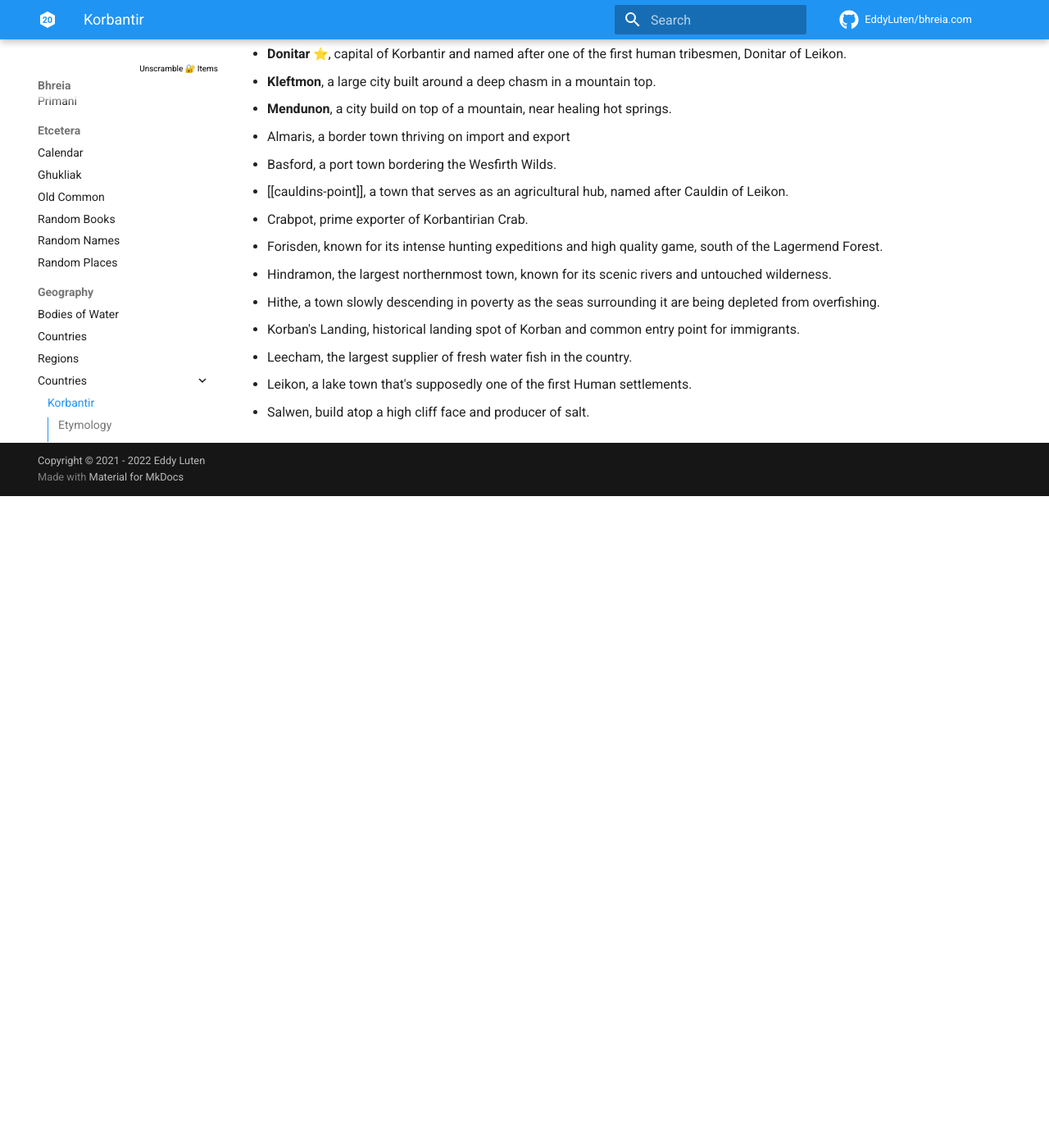
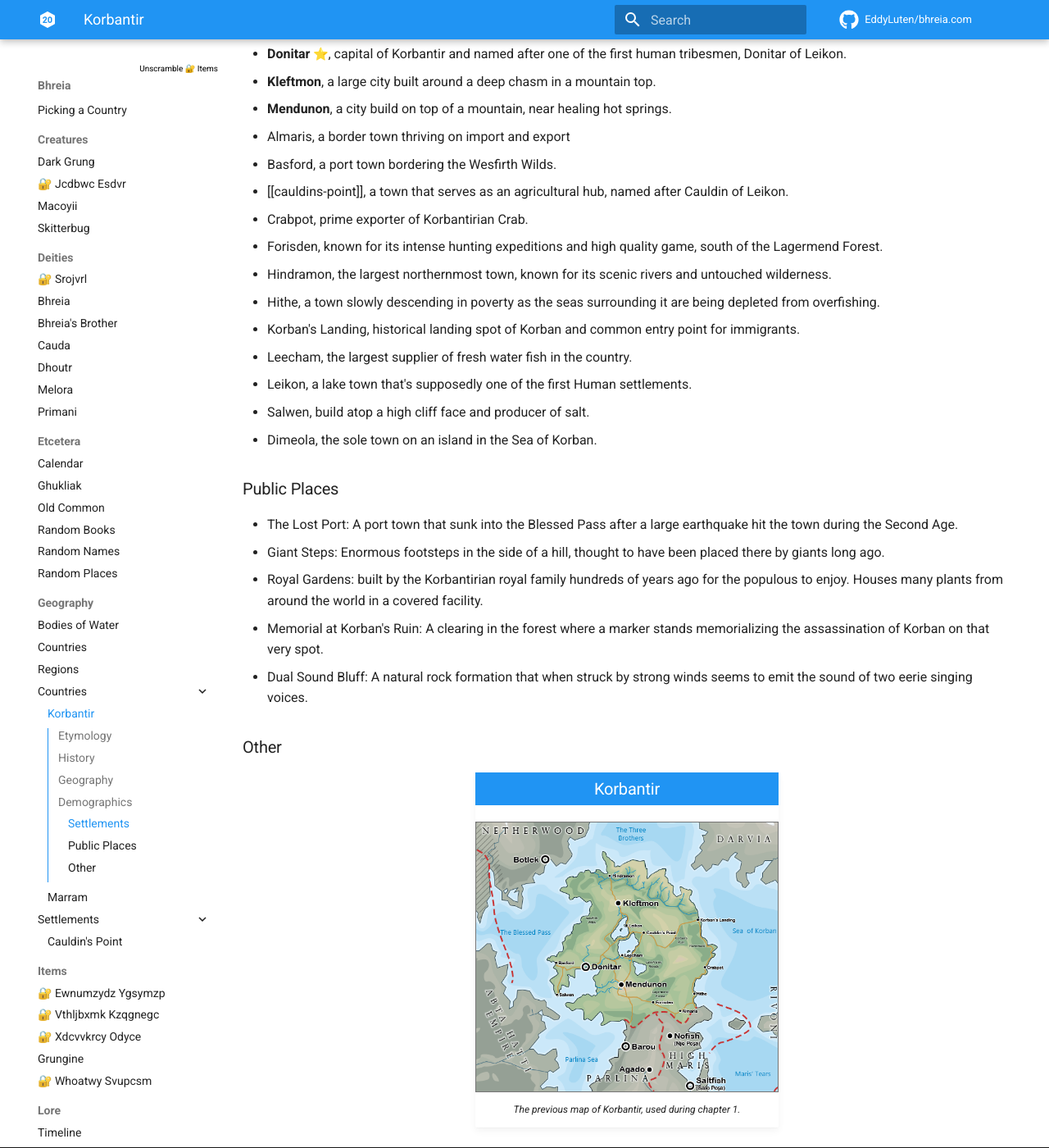
Before and after one commit to EddyLuten/bhreia.com, an MkDocs documentation site: the page built from docs/geography/countries/korbantir.md, in a window 1280 px wide and 1400 px high, scrolled down 1947 px. Shown: the whole window at 82% size. Built offline with MkDocs 1.6.1 and Material for MkDocs 9.7.7, drawn with Linux system fonts in a browser that asks for light colours; emoji names are drawn with the system emoji font; comment, search, counter and statistics services are not loaded; before the commit the page ends 2552 px from its top, so only the background shows below that; some of the changed text lies outside the part shown.

Commit message:
Updated Korbantir map, Korbantir info, ch2 prep

```diff
--- a/docs/assets/js/infobox.js
+++ b/docs/assets/js/infobox.js
@@ -29,8 +29,10 @@
     };
 
     document.onkeydown = (e) => {
-        if (preview_box && e.key.toLocaleLowerCase().startsWith('esc'))
+        if (preview_box && e.key.toLocaleLowerCase().startsWith('esc')) {
+            e.preventDefault();
             kill();
+        }
     };
 
     preview_box.onclick = () => kill();
--- a/docs/geography/countries/korbantir.md
+++ b/docs/geography/countries/korbantir.md
@@ -7,11 +7,11 @@
 
 <figure class="infobox right">
   <h3>Korbantir</h3>
-  <a href="/assets/images/korbantir-map-full.png">
-    <img src="/assets/images/korbantir-map-tiny.png" />
+  <a href="/assets/images/korbantir-map-full-2022.png">
+    <img src="/assets/images/korbantir-map-tiny-2022.png" />
   </a>
   <figcaption>
-    The map of Korbantir, click to download the full sized version.
+    The map of Korbantir, updated for Chapter 2. Click the image to download the full sized version.
   </figcaption>
 </figure>
 
@@ -76,3 +76,24 @@
 * Leecham, the largest supplier of fresh water fish in the country.
 * Leikon, a lake town that's supposedly one of the first Human settlements.
 * Salwen, build atop a high cliff face and producer of salt.
+* Dimeola, the sole town on an island in the Sea of Korban.
+
+### Public Places
+
+* The Lost Port: A port town that sunk into the Blessed Pass after a large earthquake hit the town during the Second Age.
+* Giant Steps: Enormous footsteps in the side of a hill, thought to have been placed there by giants long ago.
+* Royal Gardens: built by the Korbantirian royal family hundreds of years ago for the populous to enjoy. Houses many plants from around the world in a covered facility.
+* Memorial at Korban's Ruin: A clearing in the forest where a marker stands memorializing the assassination of Korban on that very spot.
+* Dual Sound Bluff: A natural rock formation that when struck by strong winds seems to emit the sound of two eerie singing voices.
+
+### Other
+
+<figure class="infobox">
+  <h3>Korbantir</h3>
+  <a href="/assets/images/korbantir-map-full.png">
+    <img src="/assets/images/korbantir-map-tiny.png" />
+  </a>
+  <figcaption>
+    The previous map of Korbantir, used during chapter 1.
+  </figcaption>
+</figure>
```
Also changed, not shown: docs/adventures/blue-skies/npcs/anton-malchi.md (added, +14 -0 lines), docs/adventures/blue-skies/places/survivors-camp.md (+14 -2 lines), docs/adventures/blue-skies/sidequests/dr-malchi-i-presume.md (added, +44 -0 lines), docs/assets/images/korbantir-map-tiny-2022.png (added), 1 other file.
